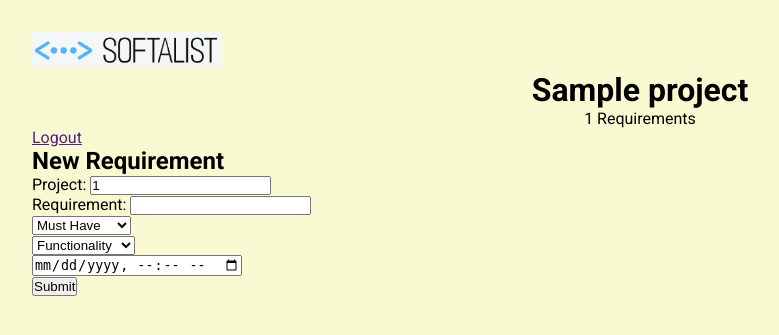
After one commit to royschrauwen/requirementanalyse, a PHP site: the page made by development/template/newrequirement.template.php in a window 1280 px wide. The commit adds this page. Shown: the top 335 px of the page, without its empty margins (0-779 px from the left). Run offline with PHP 8.4, Linux system fonts and the light colour scheme; the template is opened without the code that fills it: most values are stand-ins (such as "Sample title", 1, 10 or a date in 2020).

Commit message:
Added page for adding a new requirement

```diff
--- /dev/null
+++ b/development/template/newrequirement.template.php
@@ -0,0 +1,50 @@
+<div>
+    <h2>New Requirement</h2>
+
+    <div>
+        <form action="#" method="post">
+            <label>Project: </label><input type="text" name="projectID" value= "1"><br>
+            <label>Requirement: </label><input type="text" name="requirement"><br>
+
+            <select name="priority"><br>
+                <option value="1">Must Have</option>
+                <option value="2">Should Have</option>
+                <option value="3">Could Have</option>
+                <option value="4">Won't Have</option>
+            </select><br>
+
+            <select name="category"><br>
+                <option value="1">Functionality</option>
+                <option value="2">Useability</option>
+                <option value="3">Reliability</option>
+                <option value="4">Performance</option>
+                <option value="5">Supportability</option>
+            </select><br>
+
+            <!-- Deadline moet default de Project-Deadline zijn -->
+            <input type="datetime-local" name="deadline"><br>
+
+        <button submit>Submit</button>
+        </form>
+    </div>
+
+
+
+</div>
+
+<?php
+
+if($_SERVER['REQUEST_METHOD'] == 'POST') {
+    $arguments[] = $_POST['requirement'];
+
+    $arguments[] = $_POST['projectID'];
+    $arguments[] = $_POST['priority'];
+    $arguments[] = $_POST['category'];
+
+    $query = "INSERT INTO `requirements` (`requirement_name`, `projectID`, `priority_id`, `category_id`) VALUES (?, ?, ?, ?)";
+    pvd($query);
+    pvd($arguments);
+
+    //$project = $db->insert($query, $arguments);
+}
+?>
```
Also changed, not shown: development/index.php (+13 -4 lines).
